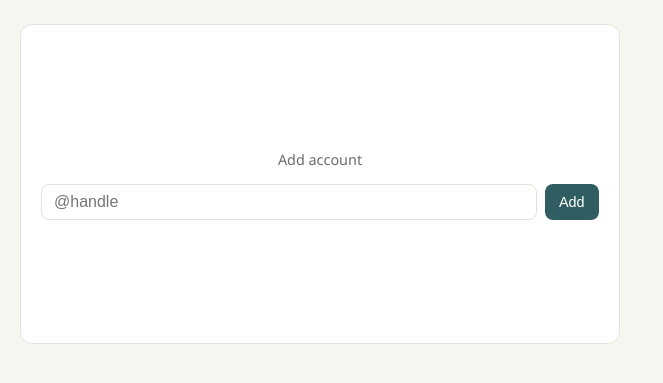
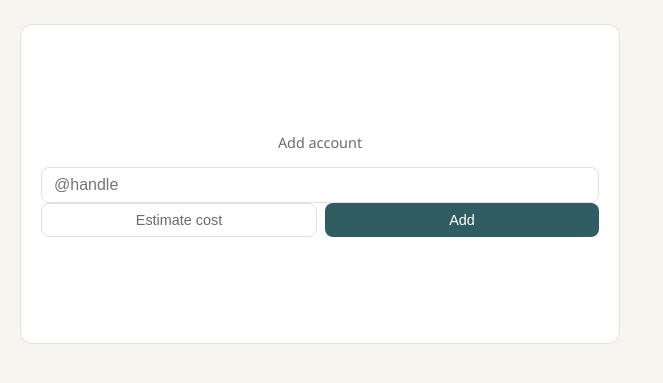
Before and after one commit to jdserenity/newsletter-tool, a Python web app: template app/templates/home.html in a window 1280 px wide. Shown: the part 65-448 px from the top of the page, without its empty margins (0-663 px from the left). Run offline with Jinja, Linux system fonts and the light colour scheme; the template is opened without the code that fills it, so the values that code supplies are empty.

Commit message:
Add Estimate cost button to the new-account card.
Calls the estimate endpoint in-page and shows projected weekly fetch cost before the user adds an account.

Co-authored-by: Cursor <cursoragent@cursor.com>

```diff
--- a/app/templates/base.html
+++ b/app/templates/base.html
@@ -103,8 +103,16 @@
   .add-card { justify-content: center; align-items: center; padding: 2rem 1.25rem; flex-shrink: 0; }
   .add-form { width: 100%; }
   .add-label { font-size: 0.9rem; color: var(--muted); margin-bottom: 0.75rem; text-align: center; }
-  .add-row { display: flex; gap: 0.5rem; }
-  .add-row input { flex: 1; cursor: text; }
+  .add-row { display: flex; gap: 0.5rem; flex-wrap: wrap; }
+  .add-row input { flex: 1; min-width: 8rem; cursor: text; }
+  .add-actions { display: flex; gap: 0.5rem; width: 100%; }
+  .add-actions button { flex: 1; }
+  .estimate-result {
+    margin-top: 0.85rem; padding: 0.75rem 0.85rem; border-radius: 8px;
+    background: var(--accent-soft); font-size: 0.85rem; line-height: 1.45;
+  }
+  .estimate-result.error { background: #fde8e8; color: #8b1e1e; }
+  .estimate-result strong { color: var(--ink); }
 </style>
 </head>
 <body>
--- a/app/templates/home.html
+++ b/app/templates/home.html
@@ -62,8 +62,12 @@
       <div class="add-label">Add account</div>
       <div class="add-row">
         <input type="text" id="handle-input" name="handle" placeholder="@handle" autocomplete="off" autocapitalize="off" spellcheck="false">
+      </div>
+      <div class="add-actions">
+        <button type="button" class="ghost" id="estimate-btn">Estimate cost</button>
         <button type="submit">Add</button>
       </div>
+      <div id="estimate-result" class="estimate-result" hidden></div>
     </form>
   </article>
 </div>
@@ -96,7 +100,57 @@
 
   var input = document.getElementById('handle-input');
   var form = document.getElementById('add-account-form');
+  var estimateBtn = document.getElementById('estimate-btn');
+  var estimateResult = document.getElementById('estimate-result');
   if (!input || !form) return;
+
+  function handleValue() {
+    var h = input.value.trim().replace(/^@+/, '');
+    return h || '';
+  }
+
+  function showEstimate(html, isError) {
+    if (!estimateResult) return;
+    estimateResult.hidden = false;
+    estimateResult.classList.toggle('error', !!isError);
+    estimateResult.innerHTML = html;
+  }
+
+  if (estimateBtn) {
+    estimateBtn.addEventListener('click', function() {
+      var h = handleValue();
+      if (!h) { input.focus(); return; }
+      estimateBtn.disabled = true;
+      estimateBtn.textContent = 'Checking…';
+      showEstimate('Querying the last 3 weeks on X…', false);
+      var body = new URLSearchParams();
+      body.set('handle', h);
+      fetch('/accounts/estimate', { method: 'POST', body: body, headers: { 'Accept': 'application/json' } })
+        .then(function(r) { return r.json().then(function(data) { return { ok: r.ok, data: data }; }); })
+        .then(function(res) {
+          if (!res.ok) {
+            showEstimate(res.data.detail || 'Estimate failed.', true);
+            return;
+          }
+          var d = res.data;
+          var weeks = (d.weeks || []).map(function(w) {
+            return w.week_start.slice(0, 10) + ': ' + w.tweet_count;
+          }).join(' · ');
+          showEstimate(
+            '<strong>@' + d.handle + '</strong><br>' +
+            'Avg <strong>' + d.avg_tweets_per_week + '</strong> tweets/week (last 3 weeks: ' + weeks + ')<br>' +
+            'Projected weekly fetch: <strong>~$' + d.estimated_weekly_fetch_usd.toFixed(2) + '</strong> ' +
+            '(default settings; quotes always fetched)<br>' +
+            '<span class="muted">This check cost $' + d.estimate_query_cost_usd.toFixed(2) + ' on X.</span>',
+            false);
+        })
+        .catch(function() { showEstimate('Estimate failed — check your connection or X API token.', true); })
+        .finally(function() {
+          estimateBtn.disabled = false;
+          estimateBtn.textContent = 'Estimate cost';
+        });
+    });
+  }
 
   function cursorAfterAt() {
     if (input.value.startsWith('@')) input.setSelectionRange(input.value.length, input.value.length);
```
